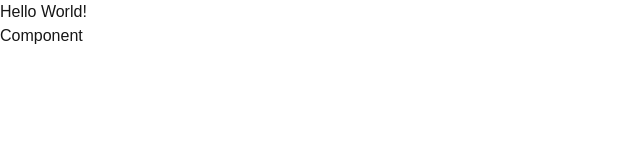
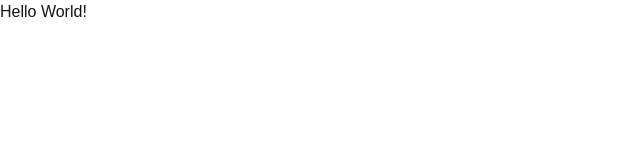
Before and after one commit to leonardofv/pet-shop, a Next.js app: page / in a window 1280 px wide. Shown: the top 160 px of the page, without its empty margins (0-640 px from the left). Built offline with nearby package versions, Linux system fonts and the light colour scheme.

Commit message:
feat: teste lefthook

```diff
--- a/src/app/page.tsx
+++ b/src/app/page.tsx
@@ -1,16 +1,7 @@
-type props = {
-  title: string;
-};
-
-const Component = ({ title }: props) => {
-  return <h2>Component</h2>;
-};
-
 export default function Home() {
   return (
     <div>
       <h2>Hello World!</h2>
-      <Component title={1} />
     </div>
   );
 }
```
